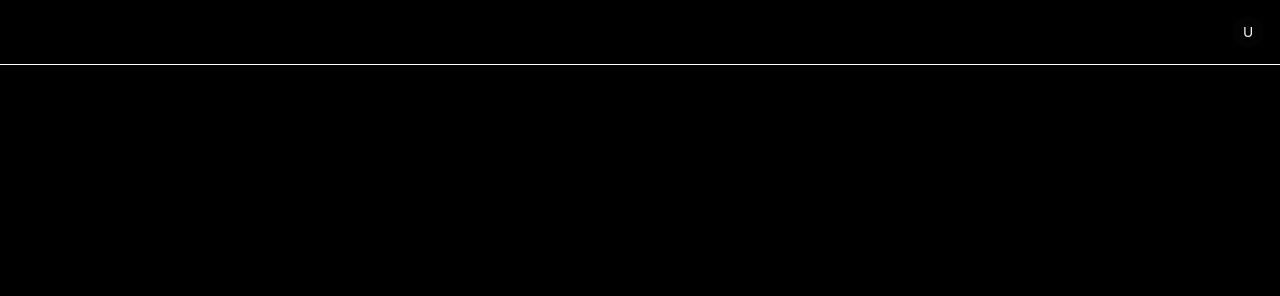
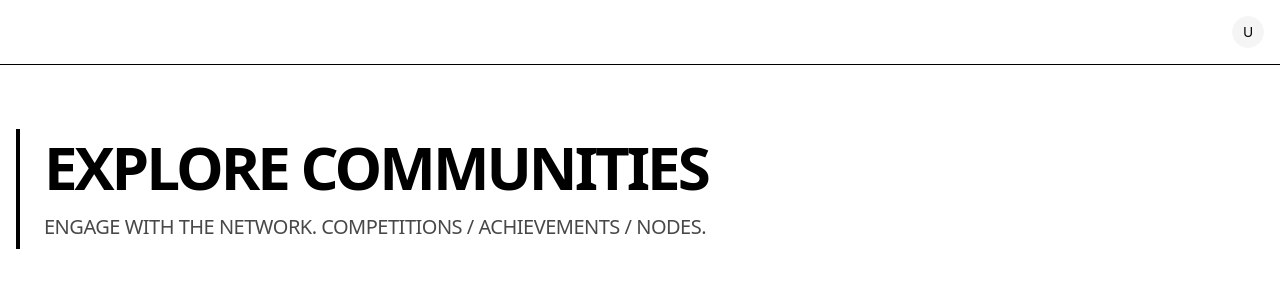
Before and after one commit to agananya03/pricewise, a Next.js app: page /community in a window 1280 px wide. Shown: the top 296 px of the page. Built offline with nearby package versions, Linux system fonts and the light colour scheme; no server answers; the database is empty.

Commit message:
ui changes

```diff
--- a/src/app/(dashboard)/community/page.tsx
+++ b/src/app/(dashboard)/community/page.tsx
@@ -25,11 +25,11 @@ export default function CommunityPage() {
 
     return (
         <div className="container py-12 space-y-12 max-w-7xl mx-auto">
-            <div className="border-l-4 border-black pl-6 py-2">
-                <h1 className="text-6xl font-black tracking-tighter uppercase mb-4 sm:text-black">
+            <div className="border-l-4 border-foreground pl-6 py-2">
+                <h1 className="text-6xl font-black tracking-tighter uppercase mb-4 text-foreground">
                     Explore Communities
                 </h1>
-                <p className="text-xl font-medium tracking-tight text-black/60 max-w-2xl uppercase">
+                <p className="text-xl font-medium tracking-tight text-muted-foreground max-w-2xl uppercase">
                     Engage with the network. Competitions / Achievements / Nodes.
                 </p>
             </div>
--- a/src/app/(dashboard)/receipt/page.tsx
+++ b/src/app/(dashboard)/receipt/page.tsx
@@ -45,14 +45,14 @@ export default function ReceiptPage() {
 
     return (
         <div className="container max-w-2xl py-12 space-y-8">
-            <div className="flex items-center justify-between border-b border-black pb-6">
+            <div className="flex items-center justify-between border-b border-foreground pb-6">
                 <div>
                     <h1 className="text-4xl font-black tracking-tighter uppercase mb-2">Receipt Scanner</h1>
-                    <p className="text-black/60 font-medium uppercase tracking-wide text-xs">
+                    <p className="text-muted-foreground font-medium uppercase tracking-wide text-xs">
                         Upload a receipt to automatically extract prices and products.
                     </p>
                 </div>
-                <Button variant="outline" asChild className="rounded-none border-black hover:bg-black hover:text-white uppercase font-bold tracking-wider">
+                <Button variant="outline" asChild className="rounded-none border-foreground hover:bg-foreground hover:text-background uppercase font-bold tracking-wider">
                     <Link href="/receipt/history">
                         <History className="mr-2 h-4 w-4" />
                         View History
--- a/src/components/providers.tsx
+++ b/src/components/providers.tsx
@@ -9,8 +9,8 @@ export function Providers({ children }: { children: React.ReactNode }) {
         <SessionProvider>
             <ThemeProvider
                 attribute="class"
-                defaultTheme="dark"
-                enableSystem
+                defaultTheme="light"
+                enableSystem={false}
                 disableTransitionOnChange
             >
                 {children}
```
